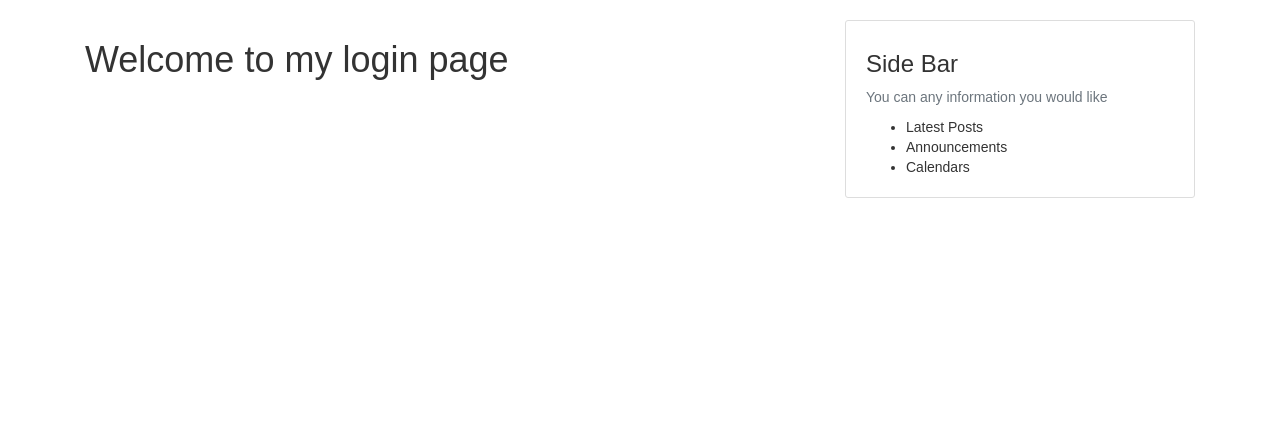
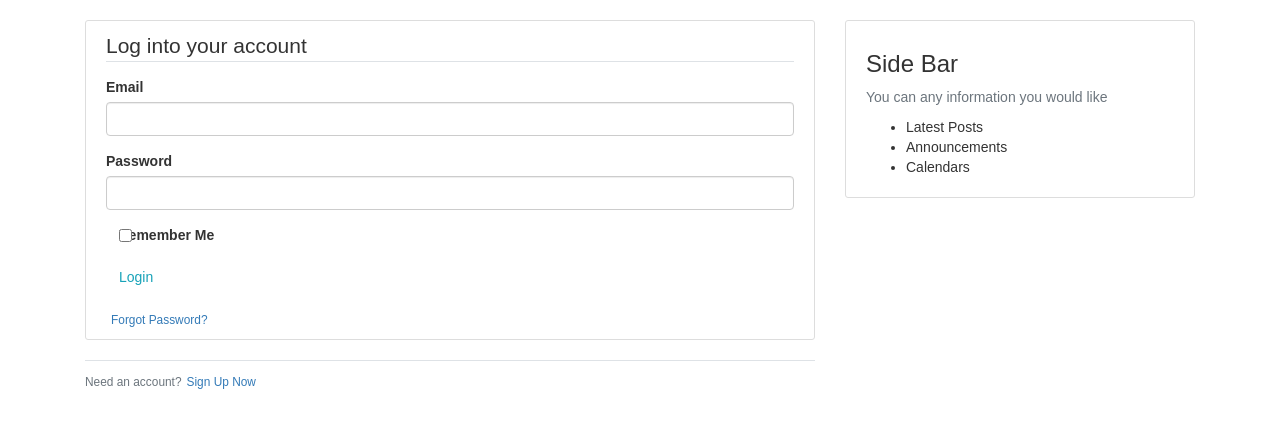
Before and after one commit to ZephonMakale/PITCH-APP, a Flask app: page /login in a window 1280 px wide. Shown: the part 62-490 px from the top of the page. Run offline with Flask 2, Linux system fonts and the light colour scheme; some libraries are stand-ins or nearby versions.

Commit message:
Add the login info

```diff
--- a/templates/login.html
+++ b/templates/login.html
@@ -1,4 +1,52 @@
-{% extends 'layout.html' %}
-{% block content %}
-<h1>Welcome to my login page </h1>
+{% extends 'layout.html' %} {% block content %}
+<div class="content-section">
+  <form action="" method="POST">
+    {{ form.hidden_tag() }}
+    <fieldset class="form-group">
+      <legend class="border-bottom mb-4">Log into your account</legend>
+      <div class="form-group">
+        {{form.email.label(class="form-control-label")}}
+        {% if form.email.errors %}
+            {{form.email(class = "form-control form-control-lg is-invalid")}}
+            <div class="invalid-feedback">
+                {% for error in form.email.errors %}
+                    <span>{{error}}</span>
+                {% endfor %}
+            </div>
+        {% else %}
+            {{form.email(class="form-control form-control-lg")}}
+        {% endif %}
+      </div>
+      <div class="form-group">
+        {{form.password.label(class="form-control-label")}}
+        {% if form.password.errors %}
+            {{form.password(class = "form-control form-control-lg is-invalid")}}
+            <div class="invalid-feedback">
+                {% for error in form.password.errors %}
+                    <span>{{error}}</span>
+                {% endfor %}
+            </div>
+        {% else %}
+            {{form.password(class="form-control form-control-lg")}}
+        {% endif %}
+      </div>
+      <div class="form-check">
+          {{form.remember(class="form-check-input") }}
+          {{form.remember.label(class="form-check-label") }}
+
+      </div>
+    </fieldset>
+    <div class="form-group">
+      {{form.submit(class = "btn btn-outline-info")}}
+    </div>
+    <small class="text-muted ml-2"><a href="#">Forgot Password?</a></small>
+  </form>
+</div>
+<div class="border-top pt-3">
+  <small class="text-muted">
+    Need an account?<a class="ml-2" href="{{url_for('register')}}"
+      >Sign Up Now</a
+    ></small
+  >
+</div>
 {% endblock content %}
```
